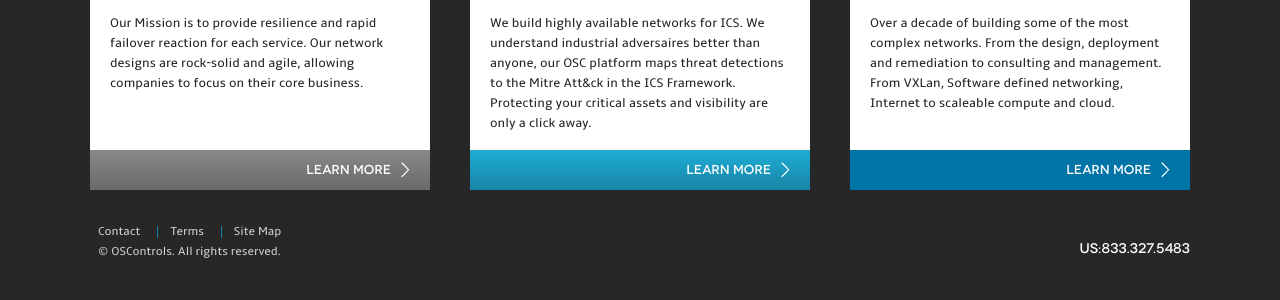
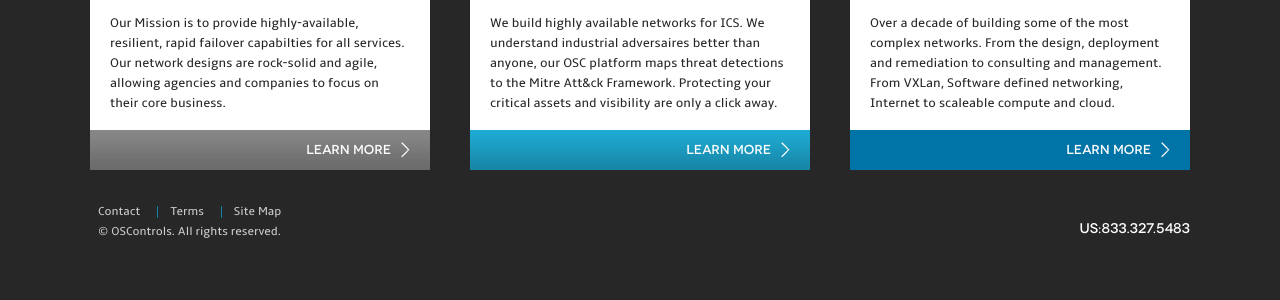
Before and after one commit to jozefm/oscontrols.com, a Jekyll site: the page built from index.html, in a window 1280 px wide, cut to the strip 699-1009 px from the top of the page. Shown: the top 300 px of the strip. Built offline with Jekyll 4.4.1, drawn with Linux system fonts in a browser that asks for light colours; nearby versions of some CDN libraries; the list of posts is cut into pages by our own code; comment, search, counter and statistics services are not loaded.

Commit message:
Update landing.html

```diff
--- a/_layouts/landing.html
+++ b/_layouts/landing.html
@@ -31,7 +31,7 @@ layout: default
 				<h2>When the Mission is 24x7x365</h2>
 			</hgroup>
 			<div class="hr"></div>
-			<p>Our Mission is to provide resilience and rapid failover reaction for each service. Our network designs are rock-solid and agile, allowing companies to focus on their core business.</p> <a href="/assets/page/" title="Cybersecurity">
+			<p>Our Mission is to provide highly-available, resilient, rapid failover capabilties for all services. Our network designs are rock-solid and agile, allowing agencies and companies to focus on their core business.</p> <a href="/assets/page/" title="Cybersecurity">
 				<a href="# "><div>Learn More</div></a>
 			</a>
 		</li>
@@ -41,7 +41,7 @@ layout: default
 				<h2>Scada & ICS Infrastructure</h2>
 			</hgroup>
 			<div class="hr"></div>
-			<p>We build highly available networks for ICS. We understand industrial adversaires better than anyone, our OSC platform maps threat detections to the Mitre Att&ck in the ICS Framework. Protecting your critical assets and visibility are only a click away. </p> <a href="/assets/page" title="Industrial Controls">
+			<p>We build highly available networks for ICS. We understand industrial adversaires better than anyone, our OSC platform maps threat detections to the Mitre Att&ck Framework. Protecting your critical assets and visibility are only a click away. </p> <a href="/assets/page" title="Industrial Controls">
 				<a href="# "><div>Learn More</div></a>
 			</a>
 		</li>
```
